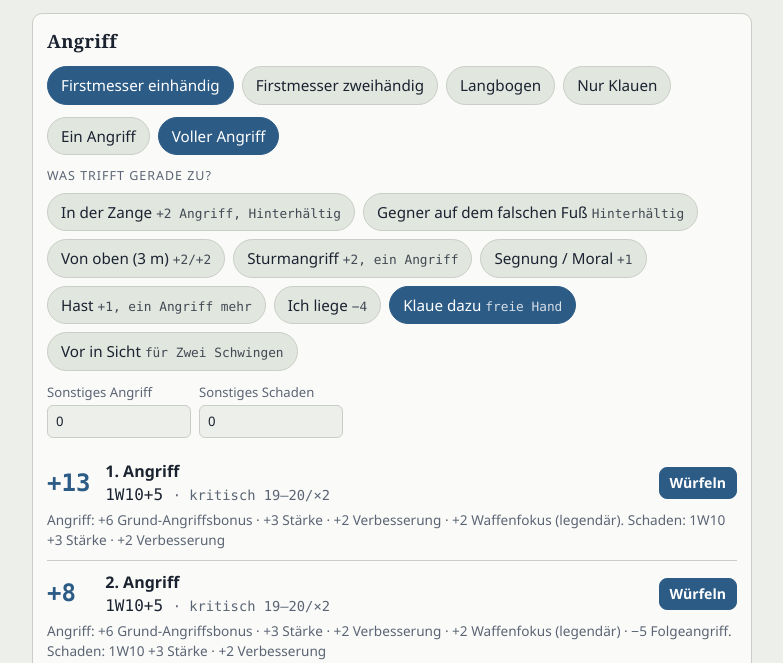
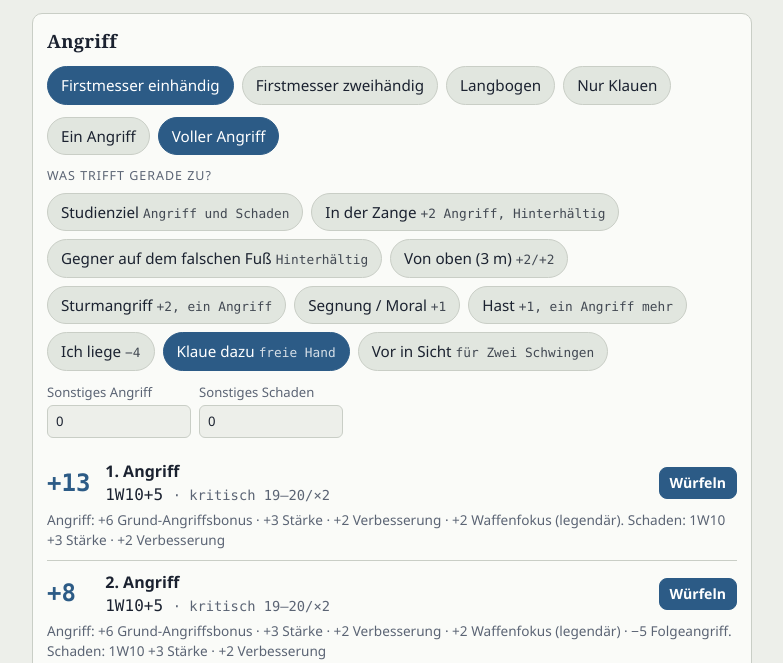
Before and after one commit to Rollenspielgruppe-privat/Rollenspielgruppe, a plain HTML site: page wuerfelhelfer-bukka.html in a window 1280 px wide. Shown: the part 137-800 px from the top of the page, without its empty margins (248-1031 px from the left). Drawn offline with Linux system fonts and the light colour scheme.

Commit message:
Add files via upload

```diff
--- a/wuerfelhelfer-bukka.html
+++ b/wuerfelhelfer-bukka.html
@@ -138,6 +138,7 @@ td input,td select{padding:4px 6px}
         <label class="f">Stärke-Modifikator<input id="sSt" type="number"></label>
         <label class="f">Geschicklichkeit-Mod.<input id="sGe" type="number"></label>
         <label class="f">Hinterhältiger Angriff (W6)<input id="sSneak" type="number"></label>
+        <label class="f">Studienziel-Bonus<input id="sStud" type="number"></label>
         <label class="f">Legendäre Kraft pro Tag<input id="sLk" type="number"></label>
         <label class="f">Legendenstufe<input id="sTier" type="number"></label>
         <label class="f">Waffenfokus-Bonus (Bastardschwert)<input id="sWf" type="number"></label>
@@ -155,7 +156,7 @@ td input,td select{padding:4px 6px}
         </table></div>
         <button class="btn ghost small" id="addW" type="button">Waffe hinzufügen</button>
         <p class="note">„Legendär“ bedeutet: Die Stufe der Legendenwaffe setzt Verbesserung und Bedrohungsbereich automatisch (Firstmesser: +2/+3/+4/+5, kritisch ab 19/18/18/17). Der Bastardschwert-Grundwert bleibt: 1W10, 19–20/×2, einhändig nach Hausregel.</p>
-        <p class="note">„Krähenbruder der Wunde“ bleibt auf 0, bis Bukka die Prestigeklasse nimmt (Voraussetzung u. a. Hinterhältiger Angriff +3W6). Ab 1 erscheinen Krähengestalt, Vors Bund und Wundflüstern. GAB, Rettungswürfe und Charakterstufe beim Aufstieg bitte selbst anpassen.</p>
+        <p class="note">„Krähenbruder der Wunde“ bleibt auf 0, bis Bukka die Prestigeklasse nimmt (Voraussetzung u. a. Hinterhältiger Angriff +2W6, Hausregel). Ab 1 erscheinen Krähengestalt, Vors Bund und Wundflüstern. GAB, Rettungswürfe und Charakterstufe beim Aufstieg bitte selbst anpassen.</p>
       </div>
       <div>
         <div class="lbl">Proben</div>
@@ -186,7 +187,7 @@ td input,td select{padding:4px 6px}
 const KEY='bukka-wuerfelhelfer-v2', OLDKEY='bukka-wuerfelhelfer-v1';
 const DEFAULT={
   name:'Bukka Schwarzfeder', sub:'Tengu · Attentäter (Klippenmörder) 6 · Wächter 1',
-  gab:6, st:3, ge:3, sneak:2, wf:2, lkMax:5, tier:1, surge:6, leg:1, lvl:6, kb:0,
+  gab:6, st:3, ge:3, sneak:2, wf:2, lkMax:5, tier:1, surge:6, leg:1, lvl:6, kb:0, stud:2,
   fu:{deck:0,vdeck:0,vdist:0}, crowUsed:0, crowPick:'Klauen', fp:0,
   weapons:[
     {name:'Firstmesser einhändig',ab:'st',dice:'1W10',strMul:1,critLow:19,critMul:2,enh:0,ranged:false,claw:true,leg:true,focus:true},
@@ -202,7 +203,7 @@ const DEFAULT={
   abilities:[
     {name:'Tenguschwingen',max:1,per:'Tag',used:0,text:'Fliegen 9 m für 6 Minuten.'}
   ],
-  sits:{wfp:false,flank:false,flat:false,high:false,charge:false,bless:false,haste:false,prone:false,near:true,claw:true,vorSight:false,vor:false,crow:false},
+  sits:{study:false,wfp:false,flank:false,flat:false,high:false,charge:false,bless:false,haste:false,prone:false,near:true,claw:true,vorSight:false,vor:false,crow:false},
   weapon:0, mode:'full', lkUsed:0
 };
 const LEG=[null,{enh:2,crit:19},{enh:3,crit:18},{enh:4,crit:18},{enh:5,crit:17}];
@@ -221,6 +222,7 @@ let toastT;function toast(m){let el=document.querySelector('.toast');if(!el){el=
 
 const SITS=[
   {k:'wfp',t:'Waffenfokus-Kraft',h:'1 Kraft, schnelle Aktion',focusOnly:true},
+  {k:'study',t:'Studienziel',h:'Angriff und Schaden'},
   {k:'flank',t:'In der Zange',h:'+2 Angriff, Hinterhältig',melee:true},
   {k:'flat',t:'Gegner auf dem falschen Fuß',h:'Hinterhältig'},
   {k:'high',t:'Von oben (3 m)',h:'+2/+2'},
@@ -245,6 +247,7 @@ function compute(){
   add(S.gab,'Grund-Angriffsbonus');add(abil,w.ab==='ge'?'Geschicklichkeit':'Stärke');add(w.enh,'Verbesserung');
   if(w.focus)add(S.wf||0,'Waffenfokus (legendär)');
   const wfp=Math.floor(S.tier/2);if(w.focus&&s.wfp&&wfp>0)add(wfp,'Waffenfokus-Kraft');
+  if(s.study)add(S.stud||0,'Studienziel');
   if(s.flank&&melee)add(2,'Zange');
   if(s.high)add(2,'von oben');
   if(s.charge&&melee)add(2,'Sturmangriff');
@@ -255,7 +258,7 @@ function compute(){
   const base=mods.reduce((a,b)=>a+b[0],0);
   const strD=Math.floor(S.st*w.strMul);
   let dm=[];const addD=(v,t)=>{if(v)dm.push([v,t])};
-  addD(strD,'Stärke');addD(w.enh,'Verbesserung');if(s.high)addD(2,'von oben');addD(+$('xDmg').value||0,'Sonstiges');
+  addD(strD,'Stärke');addD(w.enh,'Verbesserung');if(s.study)addD(S.stud||0,'Studienziel');if(s.high)addD(2,'von oben');addD(+$('xDmg').value||0,'Sonstiges');
   const dmgStatic=dm.reduce((a,b)=>a+b[0],0);
   const vorDist=s.vor&&s.vorSight&&S.leg>0&&melee;
   const sneakOk=(s.flat||(s.flank&&melee)||vorDist)&&(melee||s.near)&&S.sneak>0;
@@ -269,9 +272,9 @@ function compute(){
     if(!single&&s.haste)iters.splice(1,0,0);
     iters.forEach((pen,i)=>list.push({label:(i+1)+'. Angriff',bonus:base-pen,pen,why:mods,dice:w.dice,stat:dmgStatic,dWhy:dm,critLow:w.critLow,critMul:w.critMul}));
     if(!single&&w.claw&&s.claw&&!w.ranged){
-      const cb=S.gab+S.st-5+(s.flank?2:0)+(s.high?2:0)+(s.bless?1:0)+(s.haste?1:0)+(s.prone?-4:0)+x;
-      const cs=Math.floor(S.st/2)+(s.high?2:0)+(+$('xDmg').value||0);
-      let cw=[[S.gab,'Grund-Angriffsbonus'],[S.st,'Stärke'],[-5,'Klaue neben Waffe']];if(s.flank)cw.push([2,'Zange']);if(s.high)cw.push([2,'von oben']);if(s.bless)cw.push([1,'Moral']);if(s.haste)cw.push([1,'Hast']);if(s.prone)cw.push([-4,'liegend']);if(x)cw.push([x,'Sonstiges']);
+      const cb=S.gab+S.st-5+(s.study?(S.stud||0):0)+(s.flank?2:0)+(s.high?2:0)+(s.bless?1:0)+(s.haste?1:0)+(s.prone?-4:0)+x;
+      const cs=Math.floor(S.st/2)+(s.study?(S.stud||0):0)+(s.high?2:0)+(+$('xDmg').value||0);
+      let cw=[[S.gab,'Grund-Angriffsbonus'],[S.st,'Stärke'],[-5,'Klaue neben Waffe']];if(s.study)cw.push([S.stud||0,'Studienziel']);if(s.flank)cw.push([2,'Zange']);if(s.high)cw.push([2,'von oben']);if(s.bless)cw.push([1,'Moral']);if(s.haste)cw.push([1,'Hast']);if(s.prone)cw.push([-4,'liegend']);if(x)cw.push([x,'Sonstiges']);
       list.push({label:'Klaue',bonus:cb,why:cw,dice:'1W3',stat:cs,dWhy:[[Math.floor(S.st/2),'halbe Stärke']].concat(s.high?[[2,'von oben']]:[]),critLow:20,critMul:2});
     }
   }
@@ -304,6 +307,7 @@ function renderAttack(){
     const y=document.createElement('div');y.className='why';y.textContent='Angriff: '+whyText(a.why,a.pen)+'. Schaden: '+a.dice+(a.dWhy.length?' '+whyText(a.dWhy):'')+(sneakOk?' · Hinterhältiger Angriff '+S.sneak+'W6':'');
     d.appendChild(y);A.appendChild(d)});
   if(S.sits.charge&&!w.ranged&&S.mode==='full'){const n=document.createElement('p');n.className='note';n.textContent='Beim Sturmangriff gibt es nur einen Angriff. Danach hat Bukka bis zu seinem nächsten Zug −2 auf die RK.';A.appendChild(n)}
+  if(S.sits.study){const n=document.createElement('p');n.className='note';n.textContent='Erst schauen, dann springen: Bukka hat bis zum Ende seiner nächsten Runde +2 RK gegen das studierte Ziel (Hausregel, ab der Übungsszene mit Kasharr).';A.appendChild(n)}
   if(!sneakOk&&!w.ranged&&S.sneak>0){const n=document.createElement('p');n.className='note';n.textContent='Kein Hinterhältiger Angriff: Dafür braucht es die Zange, einen Gegner auf dem falschen Fuß'+(S.leg>0?' oder Vor, die ablenkt (nur wenn Vor in Sicht ist)':'')+'.';A.appendChild(n)}
 }
 function addResult(logId,node){const L=$(logId);L.prepend(node);while(L.children.length>6)L.lastChild.remove()}
@@ -375,6 +379,8 @@ function renderAbilities(){
     const minus=document.createElement('button');minus.type='button';minus.className='btn ghost small';minus.textContent='−1';minus.setAttribute('aria-label','Flüsterpunkt weg');minus.onclick=()=>{S.fp=Math.max(0,S.fp-1);save();renderAbilities()};
     w.querySelector('.head').append(minus,plus);A.appendChild(w);
   }
+  card('Studienziel','Bewegungsaktion'+(S.lvl>=7?' oder schnelle Aktion':'')+' · bis zu '+(S.lvl>=10?3:S.lvl>=5?2:1)+' Ziele','Bukka studiert einen Gegner, den er sieht. Gegen ihn: +'+(S.stud||0)+' auf Angriff und Schaden mit Waffen, auf Bluffen, Wissen, Wahrnehmung, Motiv erkennen und Überlebenskunst sowie auf den SG seiner Attentäter-Fähigkeiten. Hält, bis das Ziel tot ist oder Bukka ein neues wählt. Im Angriffsbereich „Studienziel“ antippen.',0,'');
+  card('Erst schauen, dann springen','Hausregel · ab der Übungsszene mit Kasharr','Hat Bukka ein Ziel studiert, bevor er es angreift, erhält er bis zum Ende seiner nächsten Runde +2 auf die RK gegen dieses Ziel.',0,'');
   card('Immer aktiv','','Schutzring +2: +2 Ablenkung auf die RK, auch gegen Berührungsangriffe und auf dem falschen Fuß (schon in der RK auf dem Bogen eintragen).',0,'');
   S.abilities.forEach((a,i)=>{const d=document.createElement('div');d.className='ability';
     d.innerHTML='<div class="head"><b>'+a.name+'</b><span class="mut">'+(a.max-a.used)+' von '+a.max+' pro '+a.per+' übrig</span></div>'+(a.text?'<div class="mut">'+a.text+'</div>':'');
@@ -383,7 +389,7 @@ function renderAbilities(){
   const hk=document.createElement('div');hk.className='ability';hk.innerHTML='<div class="head"><b>Schwer zu töten</b><span class="mut">immer aktiv</span></div><div class="mut">Unter 0 TP stabilisiert sich Bukka von selbst und stirbt erst bei minus doppelter Konstitution (−28 TP).</div>';A.appendChild(hk);
 }
 function renderSettings(){
-  $('sName').value=S.name;$('sSub').value=S.sub;$('sGab').value=S.gab;$('sSt').value=S.st;$('sGe').value=S.ge;$('sSneak').value=S.sneak;$('sLk').value=S.lkMax;$('sTier').value=S.tier;$('sWf').value=S.wf;$('sSurge').value=S.surge;$('sLeg').value=S.leg;$('sLvl').value=S.lvl;$('sKb').value=S.kb;
+  $('sName').value=S.name;$('sSub').value=S.sub;$('sGab').value=S.gab;$('sSt').value=S.st;$('sGe').value=S.ge;$('sSneak').value=S.sneak;$('sStud').value=S.stud;$('sLk').value=S.lkMax;$('sTier').value=S.tier;$('sWf').value=S.wf;$('sSurge').value=S.surge;$('sLeg').value=S.leg;$('sLvl').value=S.lvl;$('sKb').value=S.kb;
   const T=$('wTable');T.innerHTML='';
   S.weapons.forEach((w,i)=>{const tr=document.createElement('tr');
     const inp=(k,type,val,attrs='')=>'<td><input data-w="'+i+'" data-k="'+k+'" type="'+type+'" value="'+val+'" '+attrs+'></td>';
@@ -403,7 +409,7 @@ function renderSettings(){
 }
 function renderAll(withSettings=true){renderTop();renderAttack();renderChecks();renderAbilities();if(withSettings)renderSettings()}
 
-[['sName','name',0],['sSub','sub',0],['sGab','gab',1],['sSt','st',1],['sGe','ge',1],['sSneak','sneak',1],['sLk','lkMax',1],['sTier','tier',1],['sWf','wf',1],['sSurge','surge',1],['sLeg','leg',1],['sLvl','lvl',1],['sKb','kb',1]].forEach(([id,k,n])=>{$(id).onchange=e=>{S[k]=n?+e.target.value:e.target.value;if(k==='lkMax')S.lkUsed=Math.min(S.lkUsed,S.lkMax);save();renderAll(false)}});
+[['sName','name',0],['sSub','sub',0],['sGab','gab',1],['sSt','st',1],['sGe','ge',1],['sSneak','sneak',1],['sStud','stud',1],['sLk','lkMax',1],['sTier','tier',1],['sWf','wf',1],['sSurge','surge',1],['sLeg','leg',1],['sLvl','lvl',1],['sKb','kb',1]].forEach(([id,k,n])=>{$(id).onchange=e=>{S[k]=n?+e.target.value:e.target.value;if(k==='lkMax')S.lkUsed=Math.min(S.lkUsed,S.lkMax);save();renderAll(false)}});
 document.querySelectorAll('#mode button').forEach(b=>b.onclick=()=>{S.mode=b.dataset.mode;save();renderAttack()});
 $('xAtk').oninput=renderAttack;$('xDmg').oninput=renderAttack;
 $('rollAll').onclick=()=>{const {list,sneakOk}=compute();[...list].reverse().forEach(a=>rollAttack(a,sneakOk))};
```
